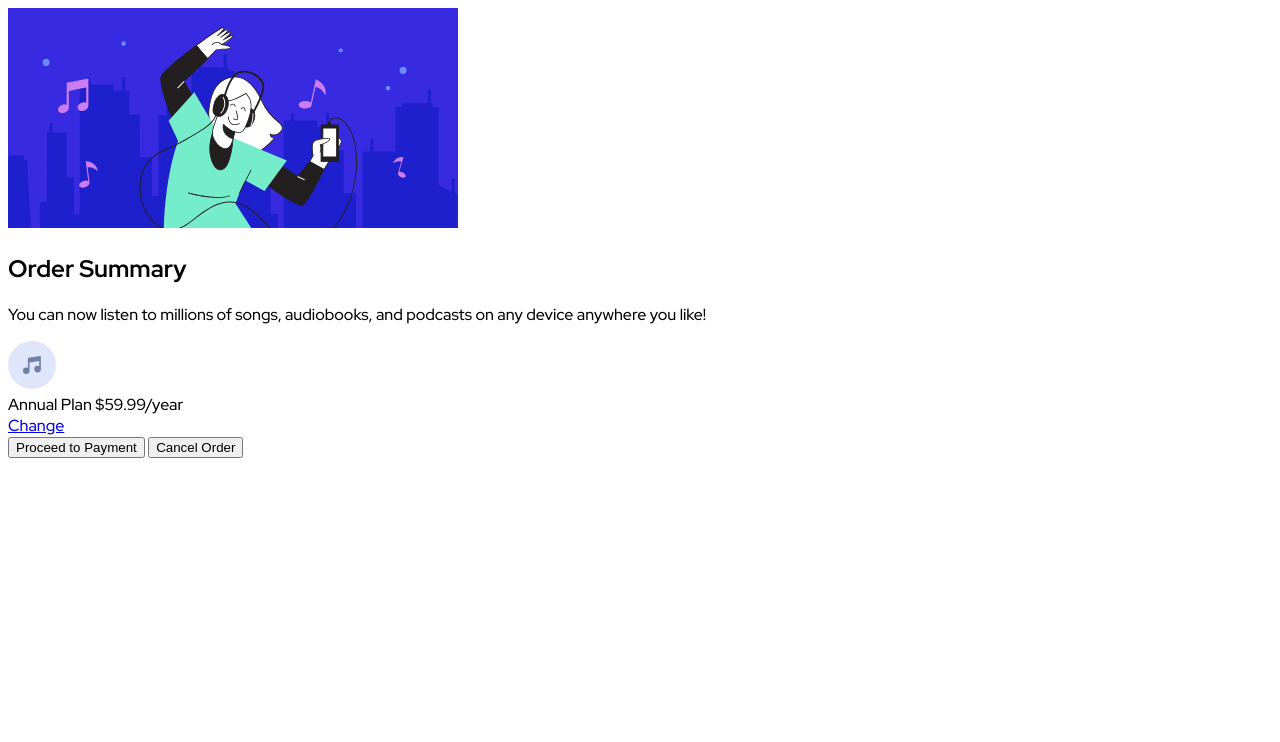
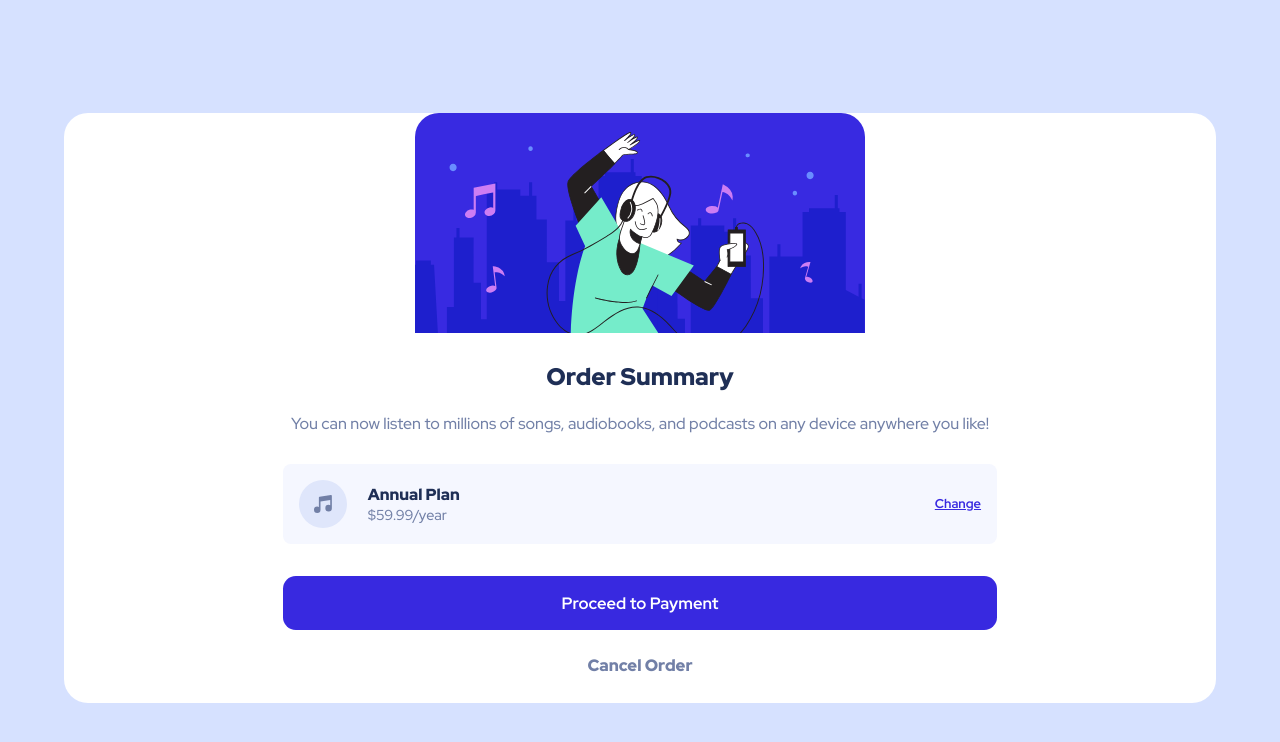
Before and after one commit to joanFaseDev/order-summary, a plain HTML site: page index.html in a window 1280 px wide. Drawn offline with Linux system fonts and the light colour scheme.

Commit message:
style.css updated

```diff
--- a/index.html
+++ b/index.html
@@ -27,6 +27,7 @@
           class="item__img"
         />
       </section>
+      <div class="padding-container">
         <section class="container__item order">
           <h2 class="order__title">Order Summary</h2>
           <p class="order__text">
@@ -45,13 +46,14 @@
             <span class="card__plan">Annual Plan</span>
             <span class="card__price">$59.99/year</span>
           </div>
-        <a href="#change" class="card_link">Change</a>
+          <a href="#change" class="card__link">Change</a>
         </section>
         <section class="container__item buttons">
           <h2 class="sr-only">Card's buttons</h2>
           <button class="btn__payment">Proceed to Payment</button>
           <button class="btn__cancel">Cancel Order</button>
         </section>
+      </div>
     </main>
   </body>
 </html>
--- a/style.css
+++ b/style.css
@@ -1,3 +1,22 @@
+/* Variables */
+:root {
+  --dark-blue: hsl(223, 47%, 23%);
+  --pale-blue: hsl(225, 100%, 94%);
+  --very-pale-blue: hsl(225, 100%, 98%);
+  --bright-blue: hsl(245, 75%, 52%);
+  --desaturated-blue: hsl(224, 23%, 55%);
+  --bg-card: #fff;
+  --bg-blue: #d6e1ff;
+  --bg-plan: #eaeffa;
+  --fs-default: 16px;
+  --fw-default: 500;
+  --fw-bold: 700;
+  --fw-black: 900;
+  --ff: "Red Hat Display", sans-serif;
+  --border-radius: 1.5rem;
+}
+
+/* Rules */
 * {
   box-sizing: border-box;
 }
@@ -5,21 +24,122 @@
 html {
   padding: 0;
   margin: 0;
-  font-family: "Red Hat Display", sans-serif;
+  font-size: var(--fs-default);
+  font-family: var(--ff);
 }
 
-/* Clipping technique, hidden but not from screen readers */
-/* .sr-only {
-  border: 0;
-  clip: rect(1px 1px 1px 1px);
-  clip: rect(1px, 1px, 1px, 1px);
-  height: 1px;
-  margin: -1px;
-  overflow: hidden;
-  padding: 0;
-  position: absolute;
-  width: 1px;
+body {
+  height: 100vh;
+  background-color: var(--bg-blue);
+  display: flex;
+  align-items: center;
+}
+
+.container {
+  width: 90vw;
+  margin: 0 auto;
+  background-color: var(--bg-card);
+  border-radius: var(--border-radius);
+  display: flex;
+  flex-direction: column;
+  justify-content: center;
+  align-items: center;
+}
+
+.item__img {
+  width: 100%;
+  height: auto;
+  border-top-left-radius: var(--border-radius);
+  border-top-right-radius: var(--border-radius);
+}
+
+.padding-container {
+  padding: 0.2rem 1.5rem;
+}
+/*
+.order {
+  padding: 0 2rem;
 } */
+
+.order__title {
+  text-align: center;
+  font-weight: var(--fw-black);
+  color: var(--dark-blue);
+}
+
+.order__text {
+  text-align: center;
+  line-height: 1.5;
+  padding: 0 0.5rem 0.7rem;
+  color: var(--desaturated-blue);
+}
+
+.plan-card {
+  display: flex;
+  justify-content: space-between;
+  align-items: center;
+  width: 100%;
+  border-radius: 0.5rem;
+  padding: 1rem 1rem;
+  margin-bottom: 2rem;
+  background-color: var(--very-pale-blue);
+}
+
+.plan-card__container {
+  display: flex;
+  flex-direction: column;
+  justify-content: space-between;
+  flex-grow: 1;
+  margin-left: 1.3rem;
+}
+
+.card__img,
+.card__plan,
+.card__price,
+.card__link {
+  display: block;
+}
+
+.card__plan {
+  color: var(--dark-blue);
+  font-weight: var(--fw-black);
+}
+
+.card__price {
+  color: var(--desaturated-blue);
+  font-size: 0.9rem;
+}
+
+.card__link {
+  color: var(--bright-blue);
+  font-weight: var(--fw-bold);
+  font-size: 0.8rem;
+  text-underline-offset: 0.05rem;
+}
+
+.btn__payment,
+.btn__cancel {
+  width: 100%;
+  padding: 1rem 0;
+  margin: 0 0 0.5rem;
+  font-size: 1.03rem;
+  font-family: var(--ff);
+  font-weight: var(--fw-bold);
+  display: block;
+  border-radius: 0.8rem;
+  border: none;
+}
+
+.btn__payment {
+  color: var(--bg-card);
+  background-color: var(--bright-blue);
+}
+
+.btn__cancel {
+  color: var(--desaturated-blue);
+  background-color: var(--bg-card);
+  font-weight: var(--fw-black);
+}
 
 .sr-only {
   clip: rect(1px, 1px, 1px, 1px);
```
Also changed, not shown: 1 other file. Lines whose indentation alone changed are shown as unchanged.
